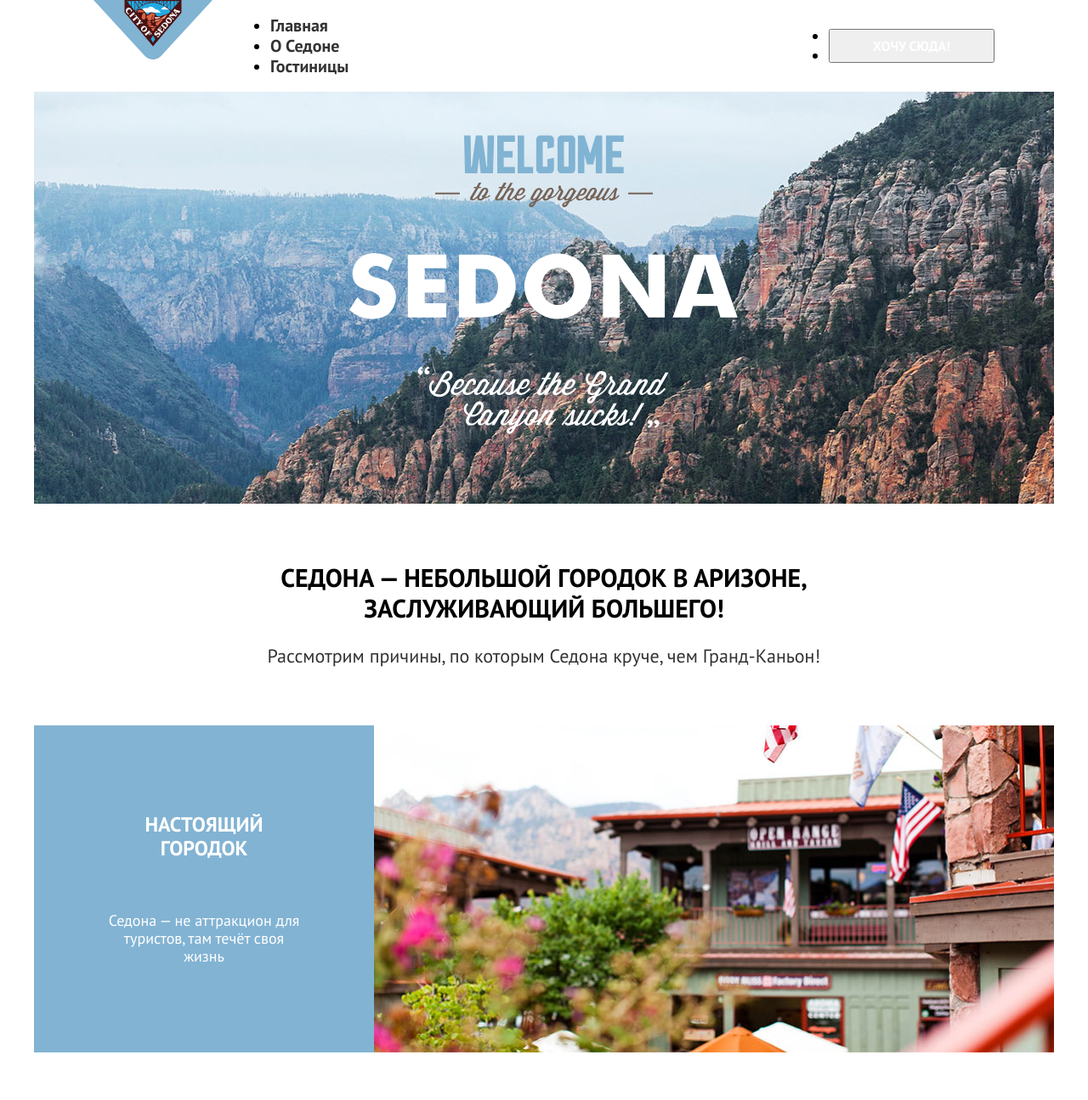
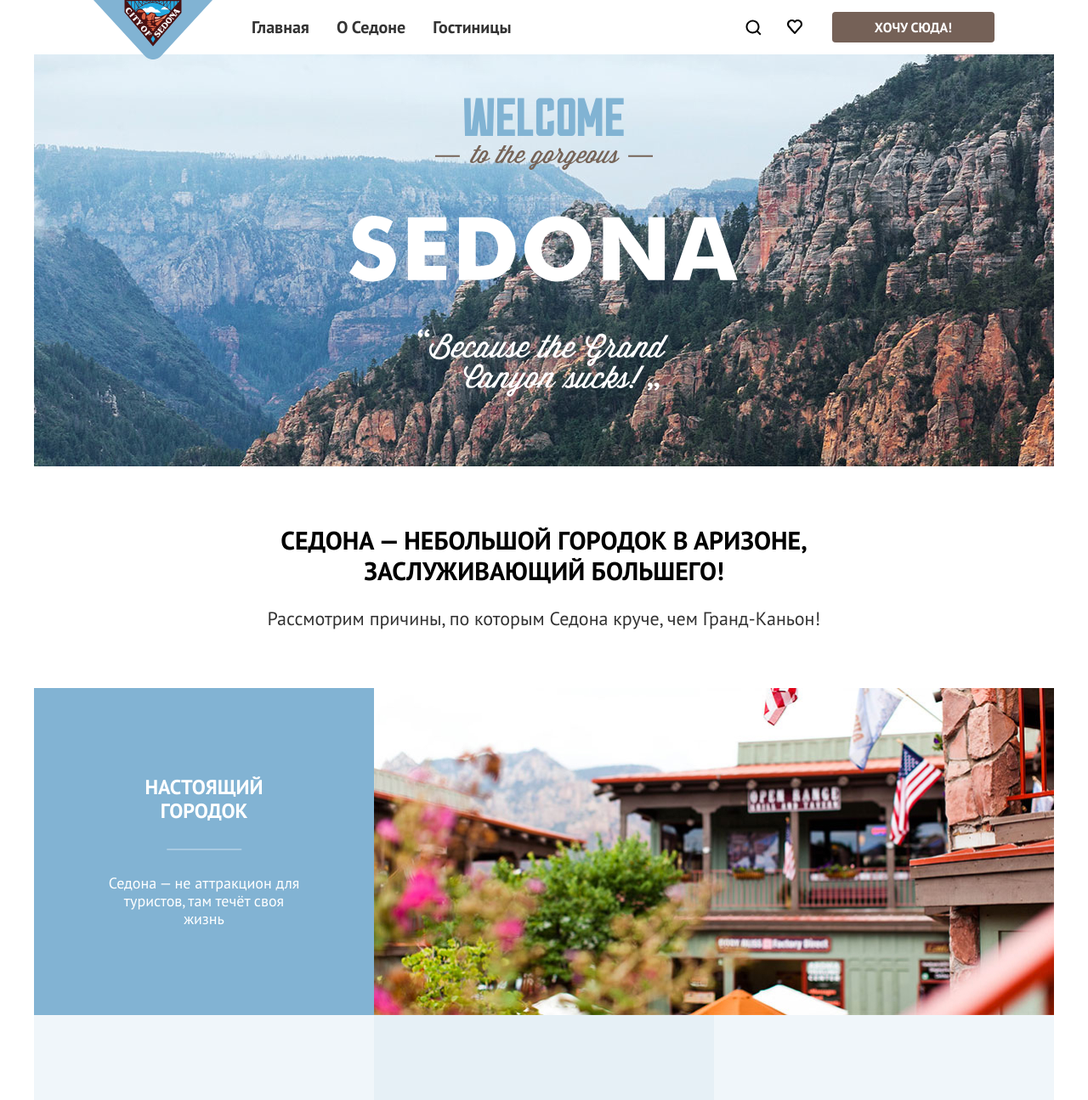
Before and after one commit to htmlacademy-htmlcss/2126903-sedona-38, a plain HTML site: page index.html in a window 1280 px wide. Shown: the top 1295 px of the page at 85% size. Drawn offline with Linux system fonts and the light colour scheme.

Commit message:
Сделал правки, стилизовал некоторые элементы

```diff
--- a/index.html
+++ b/index.html
@@ -29,15 +29,25 @@
             <li class="novigation-user-item">
               <a class="novigation-user-link" href="#">
                 <span class="visually-hidden">Поиск</span>
+                <svg width="19" height="19" viewBox="0 0 19 19" fill="none" xmlns="http://www.w3.org/2000/svg">
+                  <path id="Vector"
+                    d="M18.5 17.0083L14.8 13.3287C15.8 12.0359 16.5 10.3453 16.5 8.4558C16.5 4.08011 12.9 0.5 8.5 0.5C4.1 0.5 0.5 4.17956 0.5 8.55525C0.5 12.9309 4.1 16.511 8.5 16.511C10.3 16.511 12 15.9144 13.4 14.8204L17.1 18.5L18.5 17.0083ZM8.5 14.5221C5.2 14.5221 2.5 11.837 2.5 8.55525C2.5 5.27348 5.2 2.5884 8.5 2.5884C11.8 2.5884 14.5 5.27348 14.5 8.55525C14.5 11.837 11.8 14.5221 8.5 14.5221Z"
+                    fill="black" />
+                </svg>
               </a>
             </li>
             <li class="novigation-user-item">
               <a class="novigation-user-link" href="#">
                 <span class="visually-hidden">Избранное</span>
+                <svg width="18" height="17" viewBox="0 0 18 17" fill="none" xmlns="http://www.w3.org/2000/svg">
+                  <path id="Vector"
+                    d="M8.9 17C8.6 17 8.3 16.9 8.1 16.6C2.7 10.5 1.4 9.1 1.1 8.7C0.4 7.8 0 6.6 0 5.4C0 2.4 2.4 0 5.5 0C6.8 0 8 0.5 9 1.3C10 0.5 11.3 0 12.5 0C15.5 0 18 2.4 18 5.4C18 6.7 17.5 7.9 16.7 8.8L9.7 16.7C9.5 16.9 9.3 17 8.9 17ZM2.9 7.5C3.2 7.9 6.4 11.5 9 14.4L15.2 7.4C15.7 6.9 15.9 6.2 15.9 5.4C15.9 3.6 14.4 2.1 12.6 2.1C11.6 2.1 10.6 2.6 9.9 3.4C9.6 3.7 9.3 3.8 9 3.8C8.7 3.8 8.4 3.6 8.2 3.4C7.5 2.6 6.5 2.1 5.5 2.1C3.7 2.1 2.2 3.6 2.2 5.4C2.1 6.3 2.5 7 2.9 7.5C2.8 7.5 2.8 7.5 2.9 7.5Z"
+                    fill="black" />
+                </svg>
               </a>
             </li>
           </ul>
-          <button class="button" type="button">Хочу сюда!</button>
+          <button class="button button-user" type="button">Хочу сюда!</button>
         </nav>
       </header>
 
@@ -68,7 +78,7 @@
               <h2 class="info-item-title">Небольшая площадь</h2>
               <p class="info-item-text">Все достопримечательности находятся очень близко</p>
             </li>
-            <li class="info-item info-item-color-light">
+            <li class="info-item info-item-color-dark">
               <h2 class="info-item-title">Красивая дорога</h2>
               <p class="info-item-text">Ехать в Седону из Лас-Вегаса совсем не скучно!</p>
             </li>
@@ -114,7 +124,7 @@
             <p class="search-title">Заинтересовались?</p>
             <p class="search-text">Укажите предполагаемые даты поездки, и мы покажем вам лучшие предложения гостиниц в
               Седоне</p>
-            <button class="button">Поиск гостиницы в седоне</button>
+            <button class="button button-search">Поиск гостиницы в седоне</button>
           </div>
         </section>
         <section class="aside-container">
--- a/styles/styles.css
+++ b/styles/styles.css
@@ -42,7 +42,11 @@ body {
 	font-size: 16px;
 	font-weight: 700;
 	color: #FFF;
+	background-color: #756157;
+	border-radius: 4px;
+	border: none;
 	text-transform: uppercase;
+	cursor: pointer;
 }
 
 input {
@@ -63,7 +67,13 @@ input::placeholder {
 /* header */
 
 
+.novigation-item {
+	padding: 20px 0;
+}
+
+
 .novigation-link {
+	padding: 20px 16px;
 	font-size: 20px;
 	font-weight: 700;
 	line-height: 24px;
@@ -71,31 +81,53 @@ input::placeholder {
 	text-decoration: none;
 }
 
+.novigation-user-list {
+	display: flex;
+	flex-wrap: wrap;
+	padding: 0;
+	margin: 0;
+	margin-right: 20px;
+	list-style: none;
+}
+
+.novigation-user-item {}
+
+.novigation-user-link {
+	display: flex;
+	align-items: center;
+	padding: 22px 15px;
+}
+
+
 .page-novigation {
 	display: flex;
 	align-items: center;
 	padding: 0 70px;
+	position: relative;
 }
 
 .main-logo-link {
+	position: absolute;
 	align-self: start;
-	margin-right: 28px;
+	z-index: 1;
 }
 
-
 .novigation-list {
+	width: 500px;
+	display: flex;
+	flex-wrap: wrap;
+	margin: 0;
+	padding: 0;
 	margin-right: auto;
+	margin-left: 170px;
+	list-style-type: none;
 }
-
-
-
 
 /* page-main */
 
 .page-main {
 	flex-grow: 1;
 }
-
 
 .main-header {
 	display: flex;
@@ -155,6 +187,11 @@ input::placeholder {
 	width: 230px;
 	padding: 103px 85px;
 	text-align: center;
+	background-color: #f0f6fa;
+}
+
+.info-item-color-dark {
+	background-color: #e6f0f6;
 }
 
 .info-item-color {
@@ -168,15 +205,35 @@ input::placeholder {
 
 
 .info-item-title {
+	position: relative;
 	width: 175px;
+	padding: 0;
+	padding-bottom: 30px;
 	margin: 0 auto;
-	padding: 0;
-	margin-bottom: 60px;
+	margin-bottom: 30px;
 	font-size: 24px;
 	font-weight: 700;
 	line-height: 28px;
 	text-transform: uppercase;
 	color: #000;
+
+}
+
+.info-item-title::after {
+	content: '';
+	position: absolute;
+	height: 2px;
+	background-color: #b3b3b3;
+	opacity: 0.3;
+	top: 100%;
+	width: 50%;
+	left: 50%;
+	transform: translateX(-50%);
+}
+
+.info-item-color .info-item-title::after {
+	background-color: #fff;
+	opacity: 0.3;
 }
 
 .info-item-text {
@@ -299,6 +356,10 @@ input::placeholder {
 	color: #333;
 }
 
+.button-search {
+	font-size: 20px;
+}
+
 .aside-container {
 	width: 1200px;
 	margin-bottom: 40px;
@@ -346,6 +407,14 @@ input::placeholder {
 .aside-email {
 	width: 412px;
 	padding: 12px 20px;
+	border-radius: 4px 0 0 4px;
+	border: none;
+}
+
+.button-following {
+	font-size: 20px;
+	background-color: #82B3D3;
+	border-radius: 0 4px 4px 0;
 }
 
 
```
